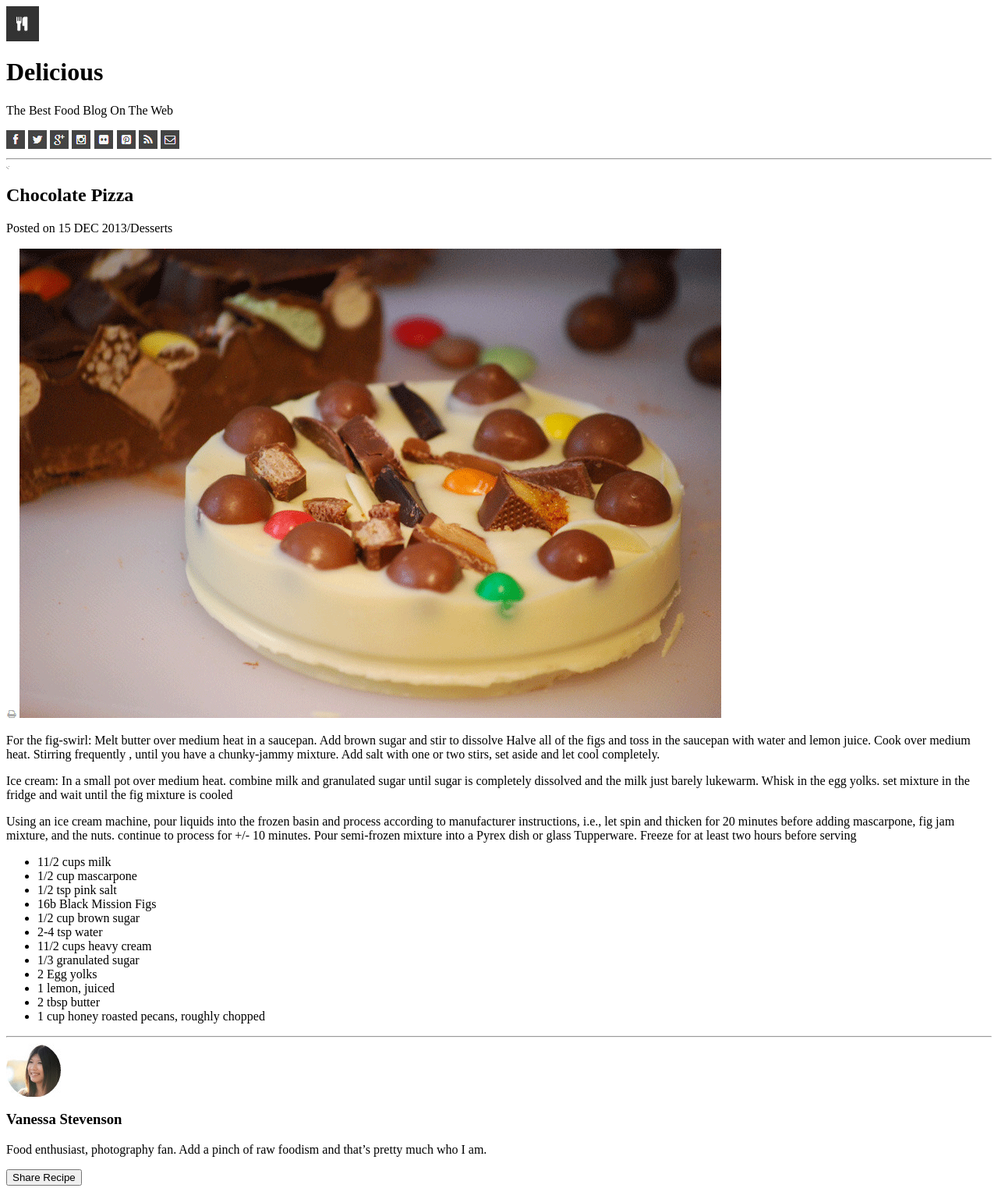
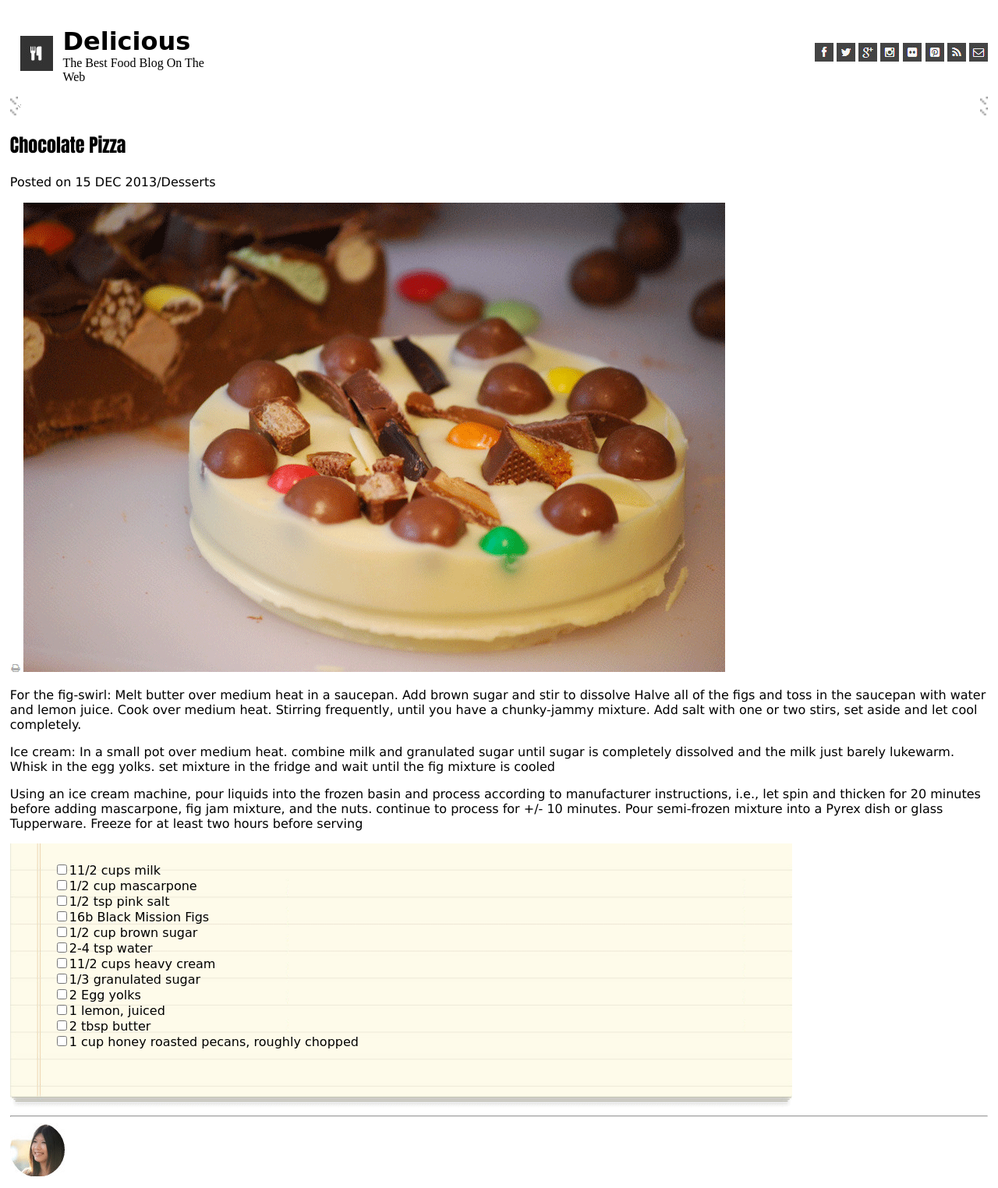
Before and after one commit to ChynieceM/chocolate-pizza, a plain HTML site: page index.html in a window 1280 px wide. Shown: the top 1524 px of the page at 78% size. Drawn offline with Linux system fonts and the light colour scheme; a web font is replaced by a local one.

Commit message:
some css

```diff
--- a/index.html
+++ b/index.html
@@ -4,17 +4,20 @@
     <meta charset="UTF-8">
     <meta http-equiv="X-UA-Compatible" content="IE=edge">
     <meta name="viewport" content="width=device-width, initial-scale=1.0">
+    <link rel="stylesheet" href="style.css">
     <title>Document</title>
 </head>
 
 <body>
     <header>
-        <container>
+        <div id="logo">
             <img src="img/logo.png">
-            <h1>Delicious</h1>
-            <p>The Best Food Blog On The Web</p>
-        </container>
-        <container>
+            <div id="logoText">
+                <h1>Delicious</h1>
+                <p>The Best Food Blog On The Web</p>
+            </div>
+        </div>
+        <div id="nav">
             <nav>
                 <img src="img/fb-icon.png">
                 <img src="img/twit-icon.png">
@@ -25,9 +28,13 @@
                 <img src="img/rss-icon.png">
                 <img src="img/mail-icon.png">
             </nav>
-        </container>
+        </div>
     </header>
-    <hr><img src="img/hr-img.png"> <!--style in css using this image-->
+
+    <div id="fakeHr">
+        <img src="img/hr-img.png">
+    </div>
+
     <main>
         <h2>Chocolate Pizza</h2>
         <p>Posted on 15 DEC 2013/Desserts</p>
@@ -35,30 +42,36 @@
         <img src="img/choco-pizza.png">
 
         <p>For the fig-swirl: Melt butter over medium heat in a saucepan. Add brown sugar and stir to dissolve Halve all
-            of the figs and toss in the saucepan with water and lemon juice. Cook over medium heat. Stirring frequently
-            , until you have a chunky-jammy mixture. Add salt with one or two stirs, set aside and let cool completely.
+            of the figs and toss in the saucepan with water and lemon juice. Cook over medium heat. Stirring frequently,
+            until you have a chunky-jammy mixture. Add salt with one or two stirs, set aside and let cool completely.
         </p>
+
         <p>Ice cream: In a small pot over medium heat. combine milk and granulated sugar until sugar is completely
             dissolved and the milk just barely lukewarm. Whisk in the egg yolks. set mixture in the fridge and wait
             until the fig mixture is cooled</p>
+
         <p>Using an ice cream machine, pour liquids into the frozen basin and process according to manufacturer
             instructions, i.e., let spin and thicken for 20 minutes before adding mascarpone, fig jam mixture, and the
             nuts. continue to process for +/- 10 minutes. Pour semi-frozen mixture into a Pyrex dish or glass
             Tupperware. Freeze for at least two hours before serving</p>
-        <ul>
-            <li>11/2 cups milk</li>
-            <li>1/2 cup mascarpone</li>
-            <li>1/2 tsp pink salt</li>
-            <li>16b Black Mission Figs</li>
-            <li>1/2 cup brown sugar</li>
-            <li>2-4 tsp water</li>
-            <li>11/2 cups heavy cream</li>
-            <li>1/3 granulated sugar</li>
-            <li>2 Egg yolks</li>
-            <li>1 lemon, juiced</li>
-            <li>2 tbsp butter</li>
-            <li>1 cup honey roasted pecans, roughly chopped</li>
-        </ul>
+        <div id="ingredients">
+            <img src="img/list-bg.png">
+            <ul>
+                <li><input type="checkbox" />11/2 cups milk</li>
+                <li><input type="checkbox" />1/2 cup mascarpone</li>
+                <li><input type="checkbox" />1/2 tsp pink salt</li>
+                <li><input type="checkbox" />16b Black Mission Figs</li>
+                <li><input type="checkbox" />1/2 cup brown sugar</li>
+                <li><input type="checkbox" />2-4 tsp water</li>
+                <li><input type="checkbox" />11/2 cups heavy cream</li>
+                <li><input type="checkbox" />1/3 granulated sugar</li>
+                <li><input type="checkbox" />2 Egg yolks</li>
+                <li><input type="checkbox" />1 lemon, juiced</li>
+                <li><input type="checkbox" />2 tbsp butter</li>
+                <li><input type="checkbox" />1 cup honey roasted pecans, roughly chopped</li>
+            </ul>
+        </div>
+
     </main>
     <hr>
     <img src="img/van-pic.png">
--- a/style.css
+++ b/style.css
@@ -0,0 +1,78 @@
+@import url('https://fonts.googleapis.com/css2?family=Oleo+Script+Swash+Caps&display=swap');
+
+@import url('https://fonts.googleapis.com/css2?family=Neucha&display=swap');
+body{
+    margin: 1%;
+}
+
+header {
+    display: flex;
+    flex-direction: row;
+    justify-content: space-between;
+    align-items: center;
+}
+
+#logo {
+    display: flex;
+    flex-direction: row;
+    align-items: center;
+}
+
+#logo img{
+    padding: 5%;
+
+}
+
+#logoText {
+    display: flex;
+    flex-direction: column;
+}
+
+#logoText h1 {
+    margin-bottom: 0;
+    padding: 0;
+    font-family: 'Oleo Script Swash Caps', cursive;
+}
+
+#logoText p {
+    margin-top: 0;
+    padding: 0;
+}
+
+#fakeHr {
+    border: 10px solid transparent;
+    border-radius: 20px;
+    border-image: url(img/hr-img.png) round 10;
+
+}
+
+main h2 {
+    font-family: Impact, Haettenschweiler, 'Arial Narrow Bold', sans-serif;
+}
+
+main p {
+    font-family: Verdana, Geneva, Tahoma, sans-serif
+
+}
+
+#ingredients {
+    position: relative;
+}
+
+#ingredients ul {
+    font-family: 'Neucha', cursive;
+    position: absolute;
+    top: 8px;
+    left: 16px;
+
+}
+
+#ingredients ul li {
+    list-style: none;
+}
+
+#ingredients img {
+    width: 80%;
+    height: auto;
+
+}
```
